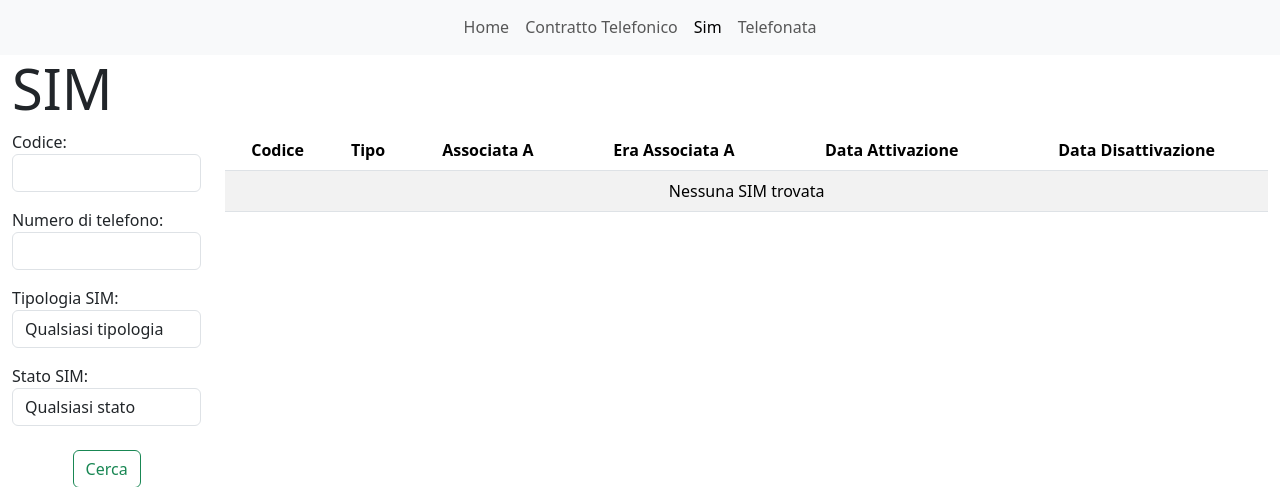
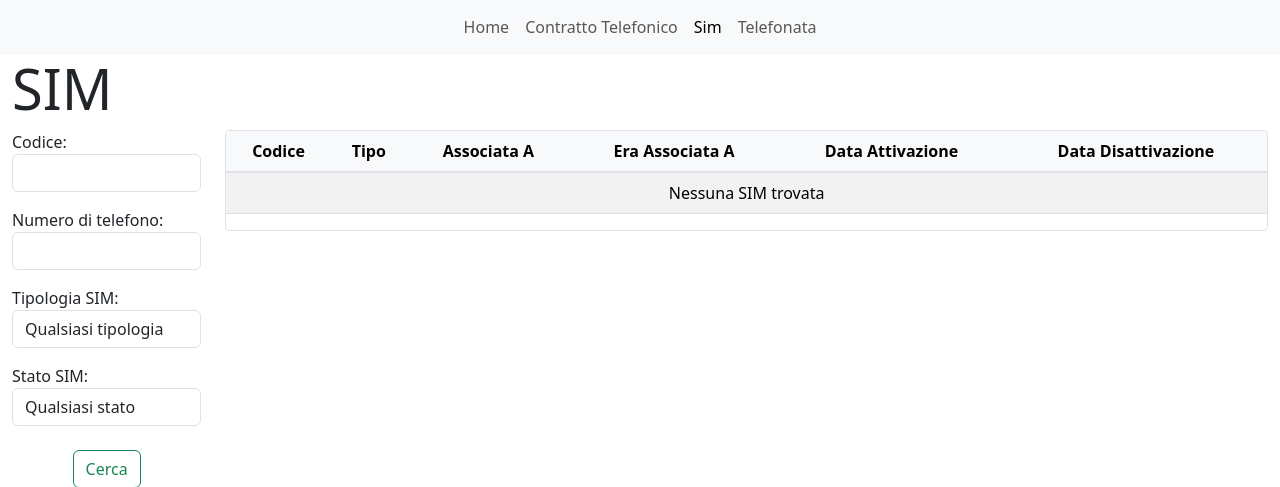
Before and after one commit to 4TK4/ProgWeb23_24.2, a Django app: page /sim/ in a window 1280 px wide. Shown: the part 101-588 px from the top of the page. Run offline with Django 4.2, Linux system fonts and the light colour scheme; some libraries are stand-ins or nearby versions.

Commit message:
import style.css; table scrollable

```diff
--- a/myproject/static/css/style.css
+++ b/myproject/static/css/style.css
@@ -1,3 +1,14 @@
-.footer a{
-    color: black;
+.scrollable-table-container {
+    max-height: 400px; /* Imposta l'altezza massima desiderata */
+    overflow-y: auto; /* Abilita lo scorrimento verticale */
+    border: 1px solid #dee2e6; /* Aggiunge un bordo al contenitore per la tabella */
+    border-radius: 0.25rem; /* Aggiunge angoli arrotondati al contenitore della tabella */
 }
+.table thead th {
+    position: sticky;
+    top: 0; /* Fissa l'intestazione in alto */
+    background-color: #f8f9fa; /* Colore di sfondo dell'intestazione */
+    z-index: 1; /* Assicura che l'intestazione sia sopra il corpo della tabella */
+    border-bottom: 2px solid #dee2e6; /* Bordo inferiore dell'intestazione */
+    box-shadow: 0 2px 2px -2px #dee2e6; /* Ombra per migliorare la visibilità del bordo */
+}
--- a/myproject/templates/base.html
+++ b/myproject/templates/base.html
@@ -10,7 +10,7 @@
     <link
       rel="stylesheet"
       type="text/css"
-      href="{% static 'css/styles.css' %}"
+      href={% static 'css/style.css' %}
     />
   </head>
 
--- a/myproject/templates/contrattoTelefonico.html
+++ b/myproject/templates/contrattoTelefonico.html
@@ -35,7 +35,7 @@
     </div>
     <div class="col-md-10">
 
-
+        <div class="scrollable-table-container">
         <!-- Tabella dei contratti -->
         <table class="table table-striped table-spaced">
             <thead>
--- a/myproject/templates/sim.html
+++ b/myproject/templates/sim.html
@@ -43,7 +43,7 @@
     </div>
     <div class="col-md-10">
 
-
+        <div class="scrollable-table-container">
         <!-- Tabella delle SIM -->
         <table class="table table-striped table-spaced">
             <thead>
--- a/myproject/templates/telefonata.html
+++ b/myproject/templates/telefonata.html
@@ -25,7 +25,7 @@
     </div>
     <div class="col-md-10">
 
-
+        <div class="scrollable-table-container">
         <!-- Tabella delle telefonate -->
         <table class="table table-striped table-spaced">
             <thead>
```
Also changed, not shown: myproject/myproject/settings.py (+5 -2 lines).
